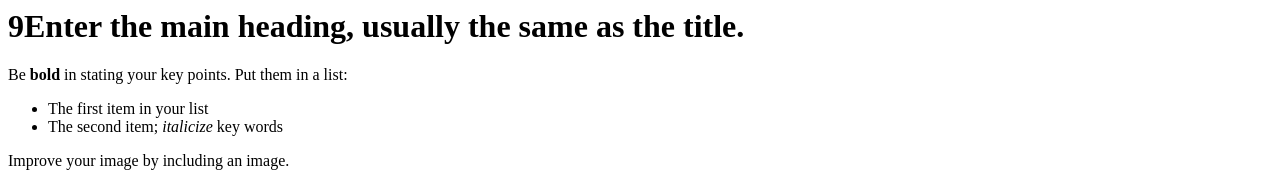
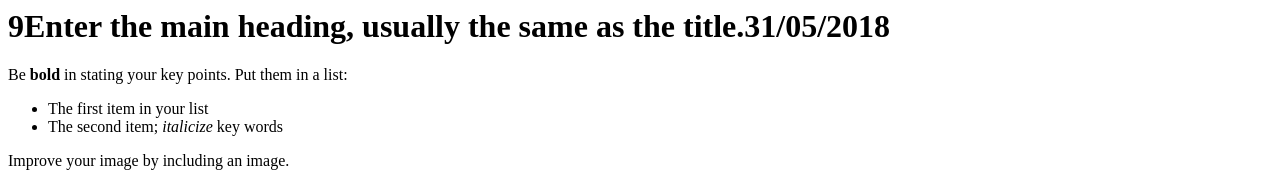
Before and after one commit to deebugeorge/test, a plain HTML site: page index.html in a window 1280 px wide. Shown: the top 172 px of the page. Drawn offline with Linux system fonts and the light colour scheme.

Commit message:
Update index.html

```diff
--- a/index.html
+++ b/index.html
@@ -50,7 +50,7 @@ not displayed. The information between the BODY and /BODY tags is displayed.-->
             })();
         </script>
         <!-- Tealium execute script -->
-<h1>9Enter the main heading, usually the same as the title.</h1>
+<h1>9Enter the main heading, usually the same as the title.31/05/2018</h1>
 <p>Be <b>bold</b> in stating your key points. Put them in a list: </p>
 <ul>
 <li>The first item in your list</li>
```
